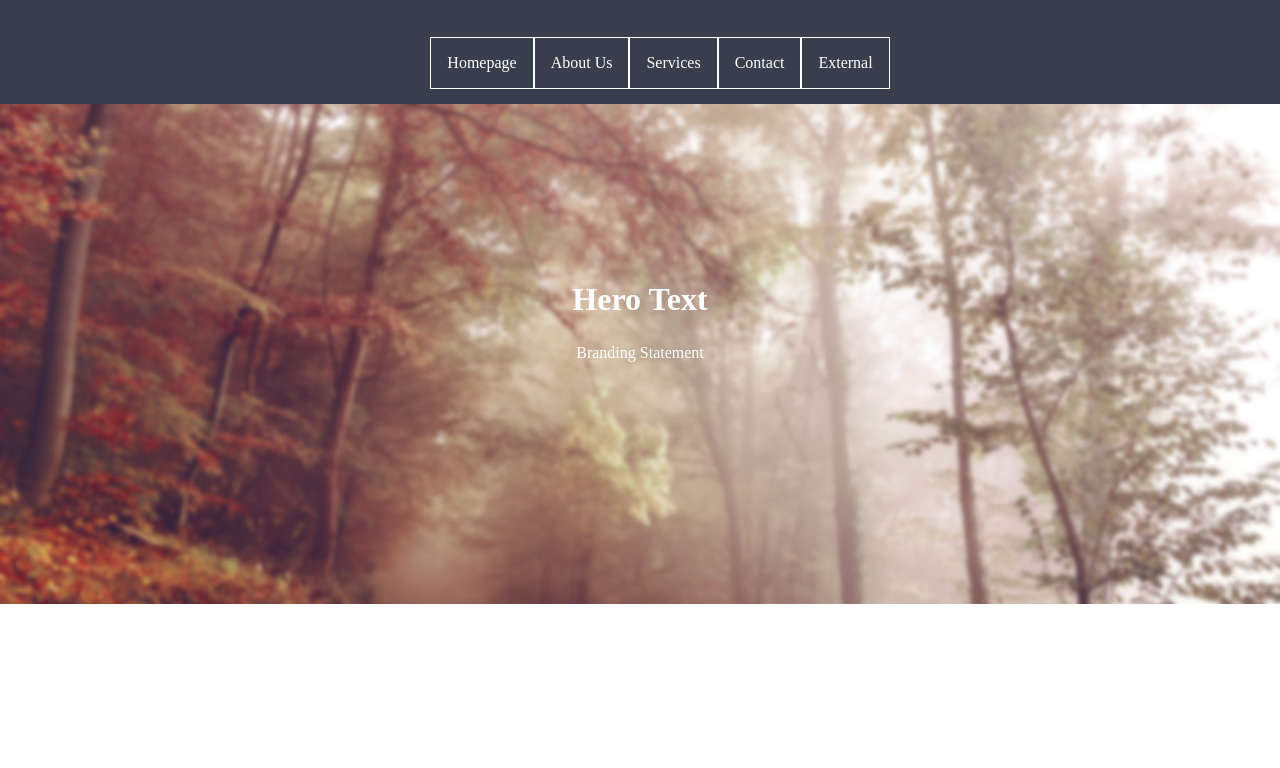
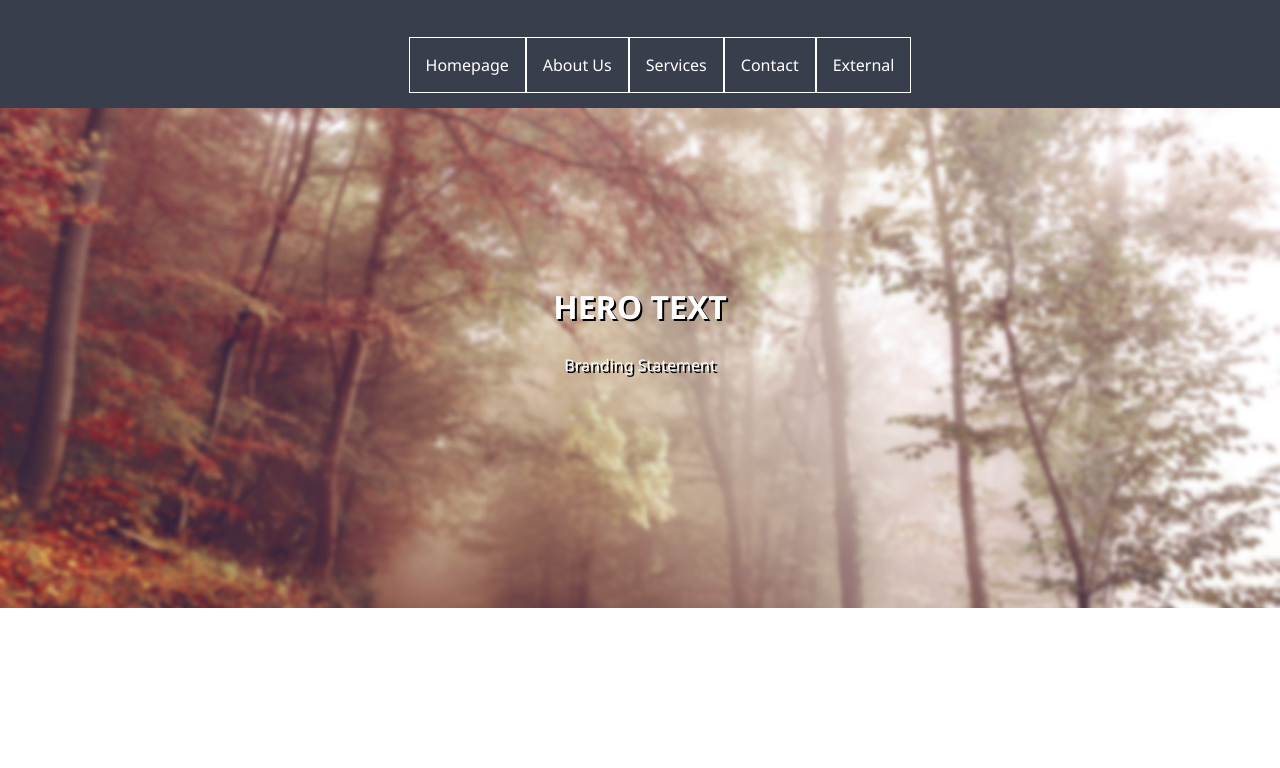
Before and after one commit to Dev-AspiringVibrant/web-design-practice-1, a plain HTML site: page index.html in a window 1280 px wide. Shown: the top 768 px of the page. Drawn offline with Linux system fonts and the light colour scheme.

Commit message:
Update
Tiny Mistake

```diff
--- a/index.html
+++ b/index.html
@@ -19,7 +19,7 @@
             </nav>
         </header>
         <section class="cover1">
-            <h1>Hero Text</h1>
+            <h1>HERO TEXT</h1>
             <aside>Branding Statement</aside>
         </section>
         <section class="content1">
--- a/style.css
+++ b/style.css
@@ -1,3 +1,6 @@
+:root {
+    font-family: 'Segoe UI', Tahoma, Geneva, Verdana, sans-serif;
+}
 body {
     margin: 0;
 }
@@ -148,3 +151,7 @@ button {
     border-radius: 0.2em;
     transform: translateX(10px);
 }
+
+h1, .cover2 h2, .cover3 h2, aside, .cover2 p {
+    text-shadow: 2px 2px#000000;
+}
```
